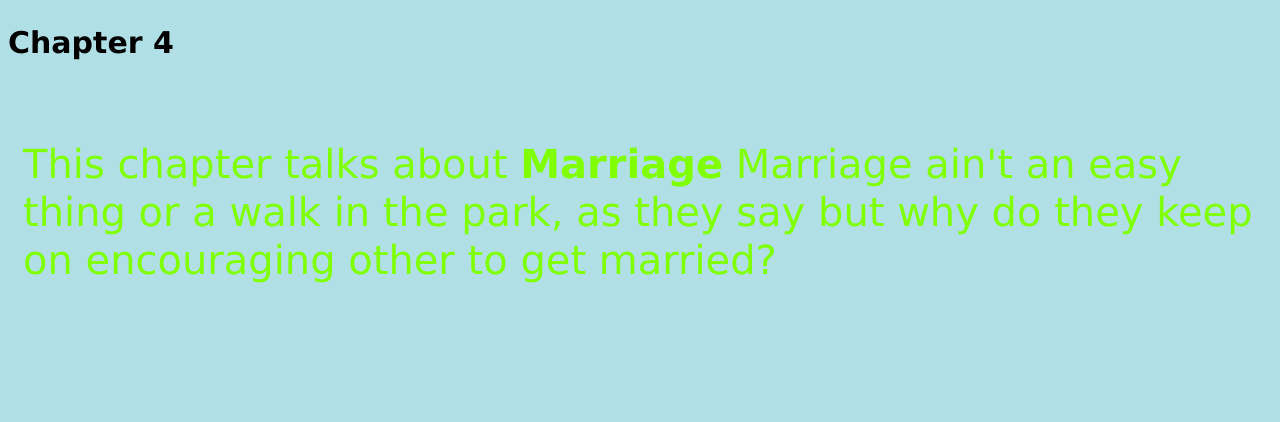
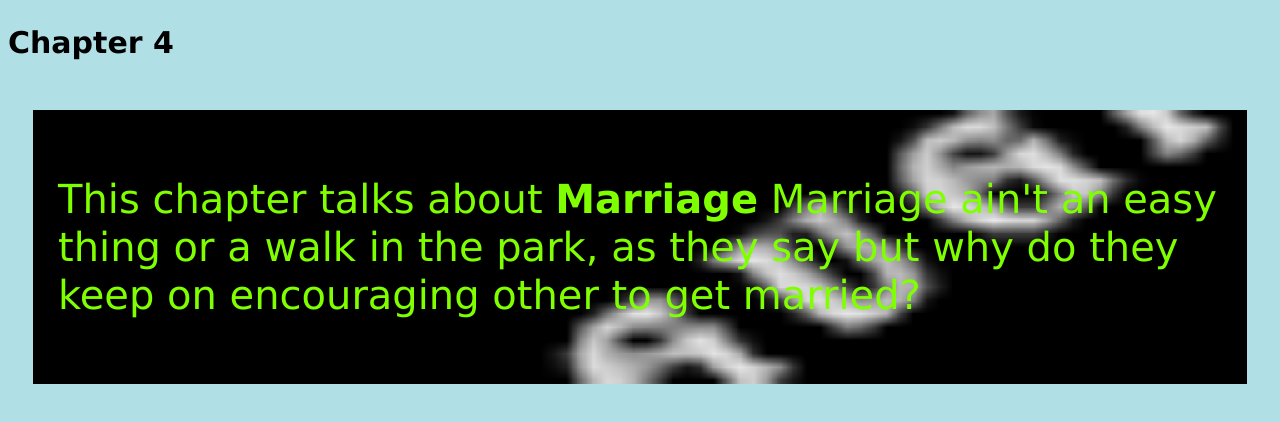
Before and after one commit to dangugii/dp, a plain HTML site: page chapter.html in a window 1280 px wide. Drawn offline with Linux system fonts and the light colour scheme.

Commit message:
Update style.css

```diff
--- a/style.css
+++ b/style.css
@@ -70,10 +70,12 @@ div.div2 img{
     line-height: 1.2;
     color: chartreuse;
     font-size: 40px;
-    background-image: url(images/dan.jpg);
+    background-image: url(dan.jpg);
     background-repeat: no-repeat;
     background-size: 100% 100%;
     background-attachment: fixed;
+    margin: 25px;
+    padding: 25px;
 }
 table{
     font-family: Arial, sans-serif;
```
